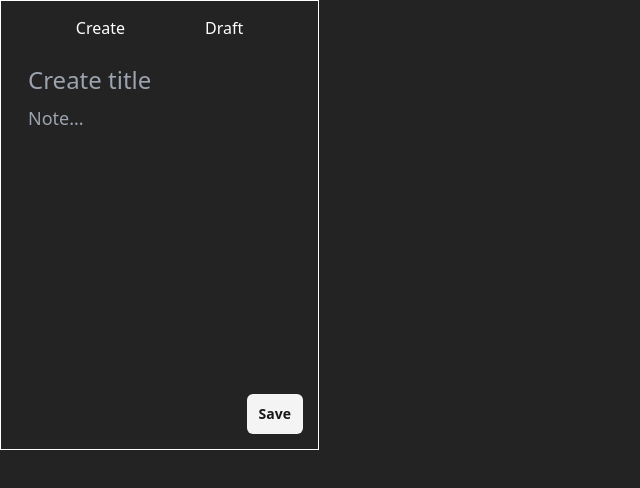
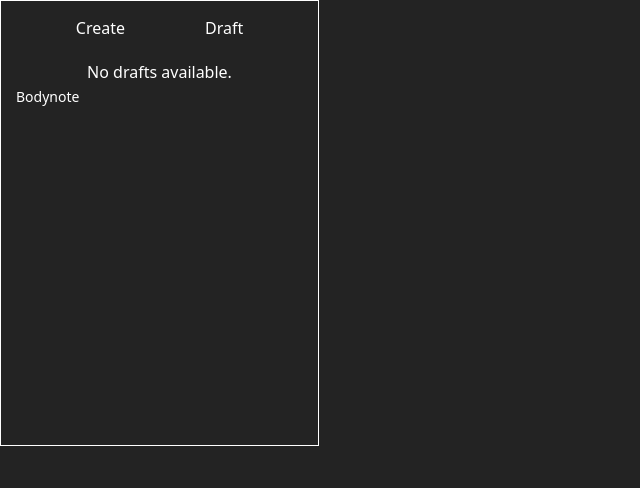
Before and after one commit to eliascoding365/draft-ease-extension, a React (Vite) app: page / in a window 1280 px wide. Both pictures are taken after a click on the button "Draft". Shown: the top 488 px of the page, without its empty margins (0-640 px from the left). Built offline with nearby package versions, Linux system fonts and the light colour scheme.

Commit message:
Create draft screen, list drafts, change logic save note, note save now in arrays. Update navbar - view tabs by the nav

```diff
--- a/src/App.css
+++ b/src/App.css
@@ -1,6 +1,5 @@
 #root {
   max-width: 320px;
   margin: 0 auto;
-  margin: 15px;
   text-align: center;
 }
--- a/src/App.tsx
+++ b/src/App.tsx
@@ -1,12 +1,10 @@
 import './App.css'
 import Navbar from './components/Navbar'
-import NoteBlock from './components/NoteBlock'
 
 function App() {
   return (
-    <div >
+    <div>
       <Navbar/>
-      <NoteBlock/>
     </div>
   )
 }
--- /dev/null
+++ b/src/components/DraftList/index.tsx
@@ -0,0 +1,81 @@
+import React, { useEffect, useState } from 'react';
+import styled from 'styled-components';
+
+interface NoteValues {
+  title: string;
+  noteBody: string;
+}
+
+const DraftsContainer = styled.div``;
+
+const DraftsTitle = styled.h2`
+  display: flex;
+  justify-content: start;
+  font-size: 1.5rem;
+  margin: 2px 15px 2px 15px;
+  color: white
+`
+const DraftItem = styled.div`
+  display: flex;
+  flex-direction: column;
+  justify-content: start;
+  margin: 2px 15px 2px 15px;
+
+`;
+
+const Title = styled.h3`
+display: flex;
+  justify-content: start;
+  margin: 2px 15px 2px 15px;
+  font-size: 18px;
+  color: white;
+  font-weight: 500;
+`;
+
+const Body = styled.p`
+display: flex;
+  justify-content: start;
+  margin: 2px 15px 2px 15px;
+  font-size: 14px;
+  color: white;
+  font-weight: 200;
+  `;
+
+const AlertDialog = styled.h3`
+  font-size: 1rem;
+  color: white;
+  font-weight: 100;
+`;
+
+const DraftList: React.FC = () => {
+  const [drafts, setDrafts] = useState<NoteValues[]>([]);
+
+  useEffect(() => {
+    if (typeof chrome !== 'undefined' && chrome.storage) {
+      chrome.storage.local.get(['drafts'], (result) => {
+        const drafts = result.drafts || [];
+        setDrafts(drafts);
+      });
+    } else {
+      console.error('Chrome API is not available.');
+    }
+  }, []);
+
+  if (drafts.length === 0) {
+    return <AlertDialog>No drafts available.<Body>Bodynote</Body></AlertDialog>;
+  }
+
+  return (
+    <DraftsContainer>
+      <DraftsTitle>Drafts</DraftsTitle>
+      {drafts.map((draft, index) => (
+        <DraftItem key={index}>
+          <Title>{draft.title}</Title>
+          <Body>{draft.noteBody}</Body>
+        </DraftItem>
+      ))}
+    </DraftsContainer>
+  );
+}
+
+export default DraftList;
--- a/src/components/Navbar/index.tsx
+++ b/src/components/Navbar/index.tsx
@@ -1,24 +1,41 @@
 import styled from 'styled-components';
 import { Button } from "@/components/ui/button"
+import { useState } from 'react';
+import NoteBlock from '../NoteBlock';
+import DraftList from '../DraftList';
 
 const Nav = styled.nav`
   display: flex;
   justify-content: center;
   gap: 80px;
-  margin-bottom: 20px;
+  margin: 15px 15px 20px 15px;
 `;
 
 
 
 
-const Navbar = () => {
+const Navbar: React.FC = () => {
+  const [view, setView] = useState<'noteBlock' | 'drafts'>('noteBlock');
+
   return (
-
+    <div >
     <Nav>
-      <Button className='text-white p-0 text-base h-auto rounded-none bg-transparent hover:bg-transparent' >Create</Button>
-      <Button className='text-white p-0 text-base h-auto rounded-none bg-transparent hover:bg-transparent' >Draft</Button>
+      <Button
+        onClick={() => setView('noteBlock')}
+        className='
+        text-white p-0 text-base h-auto
+        rounded-none bg-transparent
+        hover:bg-transparent' >Create</Button>
+      <Button
+        onClick={() => setView('drafts')}
+        className='
+        text-white p-0 text-base h-auto
+        rounded-none bg-transparent
+        hover:bg-transparent' >Draft</Button>
     </Nav>
-  );
-};
+     {view === 'noteBlock' ? <NoteBlock /> : <DraftList />}
+     </div>
+    );
+    };
 
 export default Navbar;
--- a/src/components/NoteBlock/index.tsx
+++ b/src/components/NoteBlock/index.tsx
@@ -17,9 +17,13 @@ const NoteBlock: React.FC = () => {
 
   useEffect(() => {
     if (typeof chrome !== 'undefined' && chrome.storage) {
-      chrome.storage.local.get(['title', 'noteBody'], (result) => {
-        if (result.title) setValue('title', result.title);
-        if (result.noteBody) setValue('noteBody', result.noteBody);
+      chrome.storage.local.get(['drafts'], (result) => {
+        const drafts = result.drafts || [];
+        if (drafts.length > 0) {
+          const lastDraft = drafts[drafts.length - 1];
+          setValue('title', lastDraft.title);
+          setValue('noteBody', lastDraft.noteBody);
+        }
       });
     } else {
       console.error('Chrome API is not available.');
@@ -28,10 +32,13 @@ const NoteBlock: React.FC = () => {
 
   const onSubmit: SubmitHandler<NoteValues> = (data) => {
     if (typeof chrome !== 'undefined' && chrome.storage) {
-      console.log('Saving data:', data);
-      chrome.storage.local.set(data, () => {
-        console.log('Data saved');
-        reset();
+      chrome.storage.local.get(['drafts'], (result) => {
+        const drafts = result.drafts || [];
+        drafts.push(data);
+        chrome.storage.local.set({ drafts }, () => {
+          console.log('Data saved', data);
+          reset();
+        });
       });
     } else {
       console.error('Chrome API is not available.');
@@ -39,8 +46,10 @@ const NoteBlock: React.FC = () => {
   };
 
   return (
-    <div>
-      <form onSubmit={handleSubmit(onSubmit)}>
+    <div >
+      <form
+        className='m-4'
+        onSubmit={handleSubmit(onSubmit)}>
         <div>
           <input
             {...register('title', { required: 'Title is required' })}
@@ -54,7 +63,7 @@ const NoteBlock: React.FC = () => {
 
           <textarea
             {...register('noteBody', { required: 'Note body is required' })}
-            rows={10}
+            rows={9}
             className='
               py-1 px-3 bg-transparent text-lg
               text-white border-none
@@ -62,7 +71,7 @@ const NoteBlock: React.FC = () => {
             placeholder='Note...' />
           {errors.noteBody && <p className="text-red-500">{errors.noteBody.message}</p>}
         </div>
-        <div className="flex justify-end">
+        <div className="flex justify-end mt-5 mr-3 ">
           <SaveButton />
         </div>
       </form>
```
